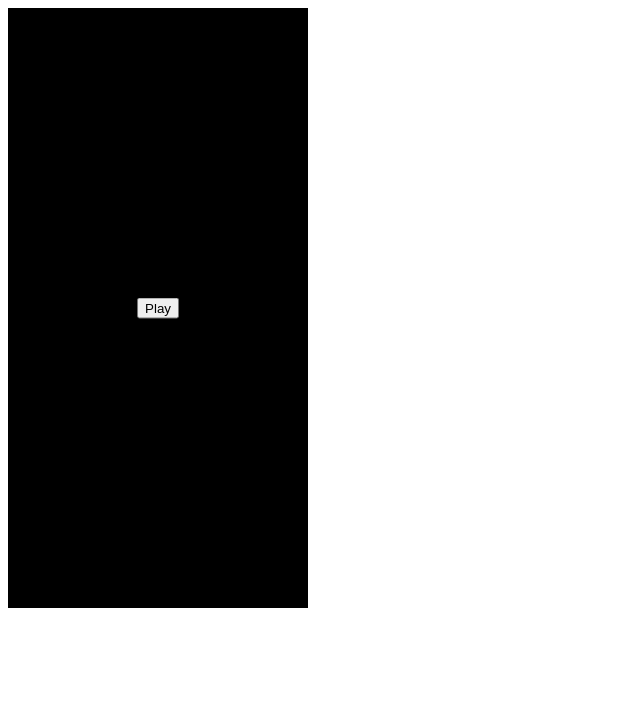
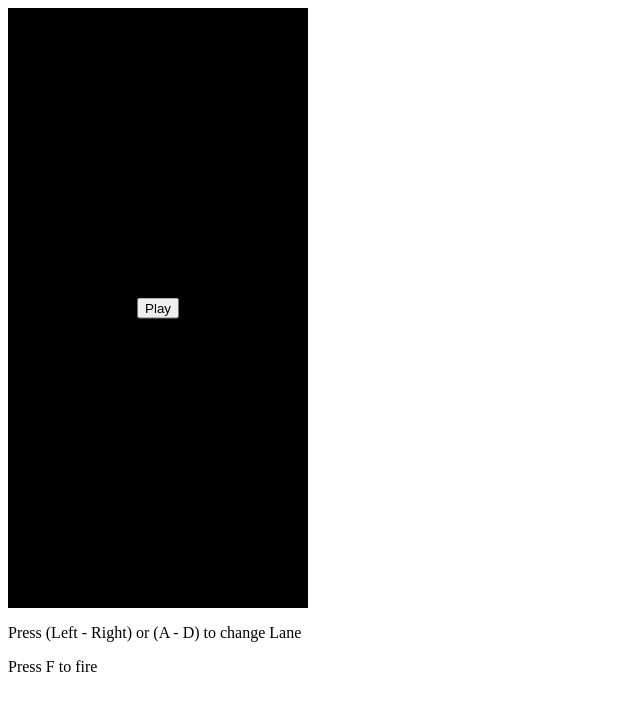
Before and after one commit to silwalanish/js-experiments, a plain HTML site: page assignment-4-cars/index.html in a window 1280 px wide. Shown: the whole page, without its empty margins (0-640 px from the left). Drawn offline with Linux system fonts and the light colour scheme.

Commit message:
instructions added

```diff
--- a/assignment-4-cars/index.html
+++ b/assignment-4-cars/index.html
@@ -9,7 +9,8 @@
 <body>
 
   <div id="game-container"></div>
-
+  <p>Press (Left - Right) or (A - D) to change Lane</p>
+  <p>Press F to fire</p>
   <script src="./js/bullet.js"></script>
   <script src="./js/cars.js"></script>
   <script src="./js/game.js"></script>
```
